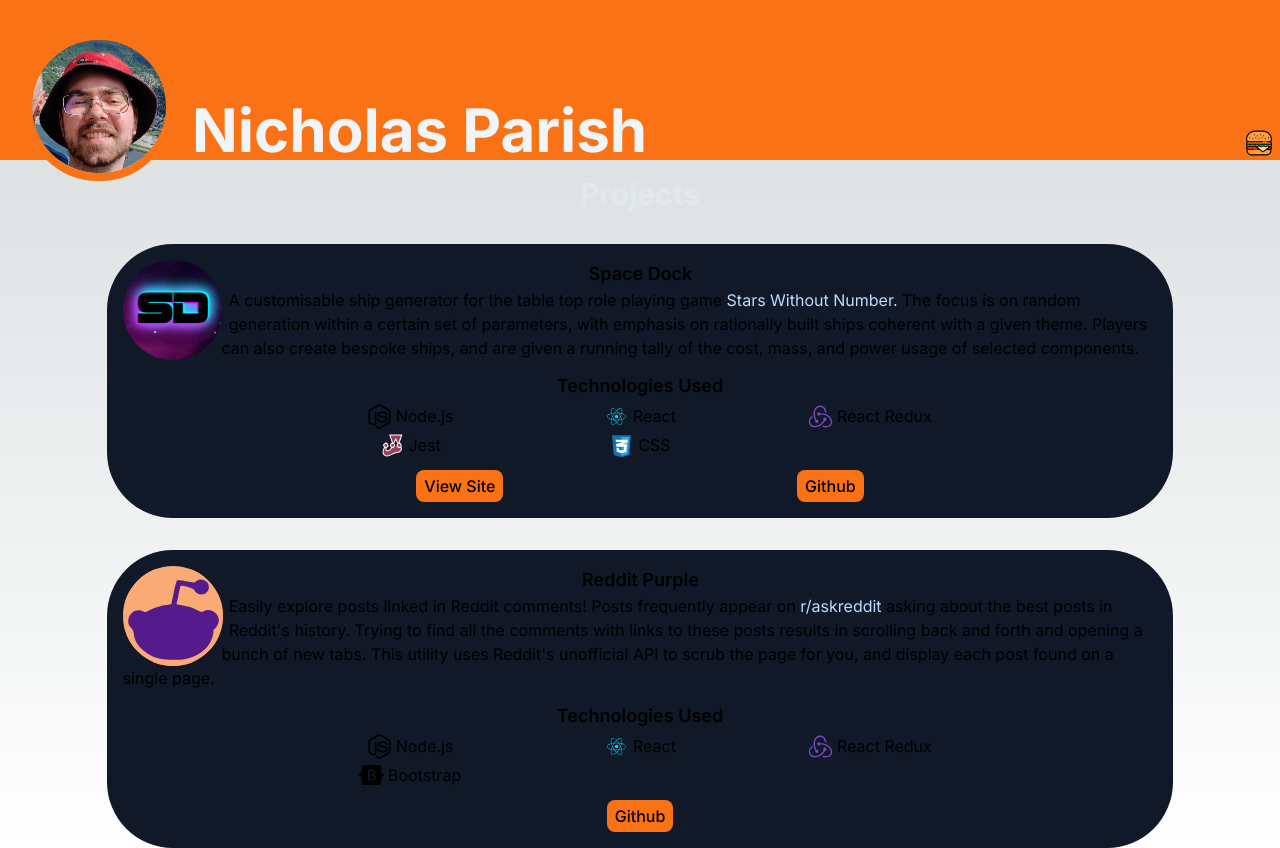
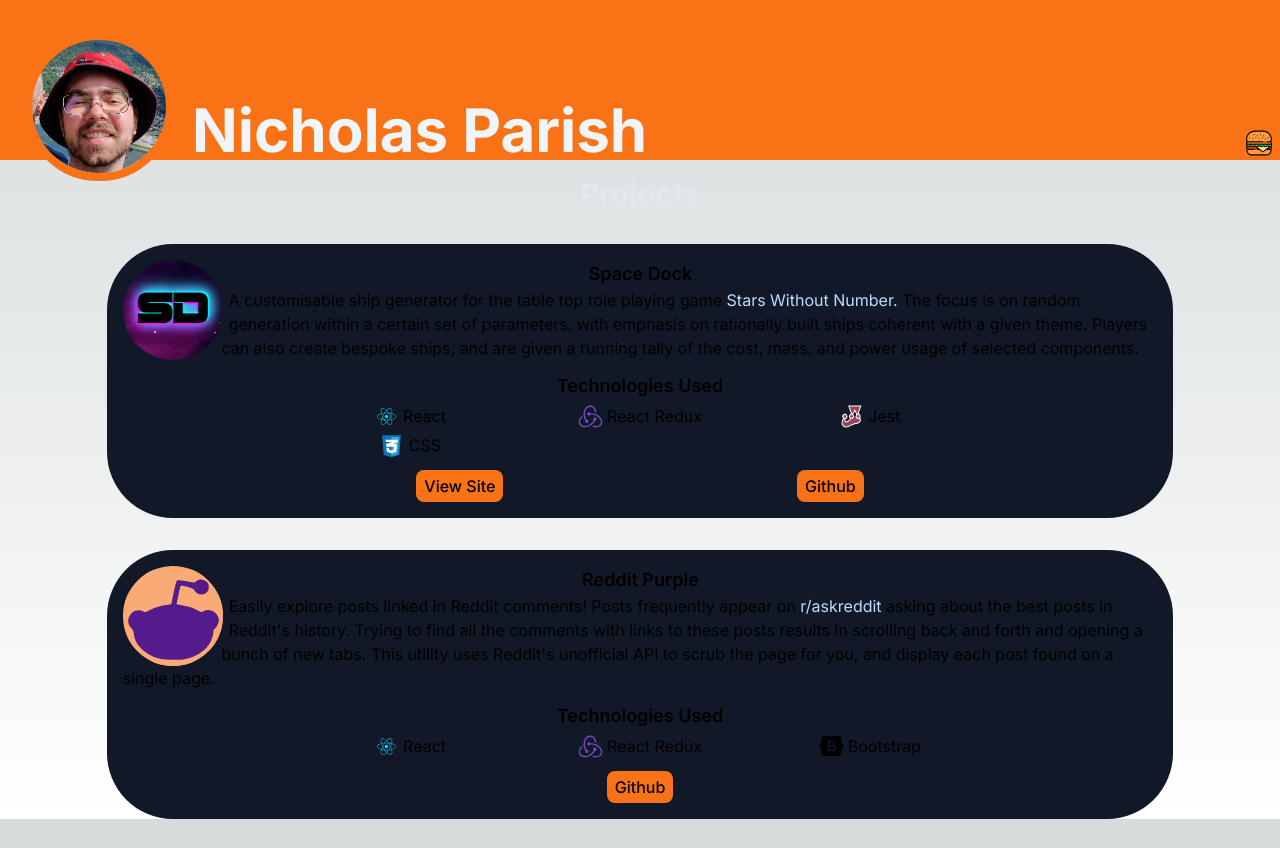
Before and after one commit to JeanJoblin/Portfolio, a Next.js app: page / in a window 1280 px wide. After the commit the page ends 819 px from the top, so only its background shows below. Built offline with nearby package versions, Linux system fonts and the light colour scheme.

Commit message:
Remove Node from Projects

```diff
--- a/app/page.jsx
+++ b/app/page.jsx
@@ -58,7 +58,7 @@ export default function Projects() {
     },
     siteLink: 'https://spacedock.netlify.app/',
     gitLink: 'https://github.com/JeanJoblin/spacedock',
-    techs: [node, react, redux, jest, css],
+    techs: [ react, redux, jest, css ],
   }
 
   const redditPurp = {
@@ -71,7 +71,7 @@ export default function Projects() {
         </p>
       )
     },
-    techs: [node, react, redux, bootstrap],
+    techs: [ react, redux, bootstrap],
   }
 
   function displayProjects(projectArray) {
```
